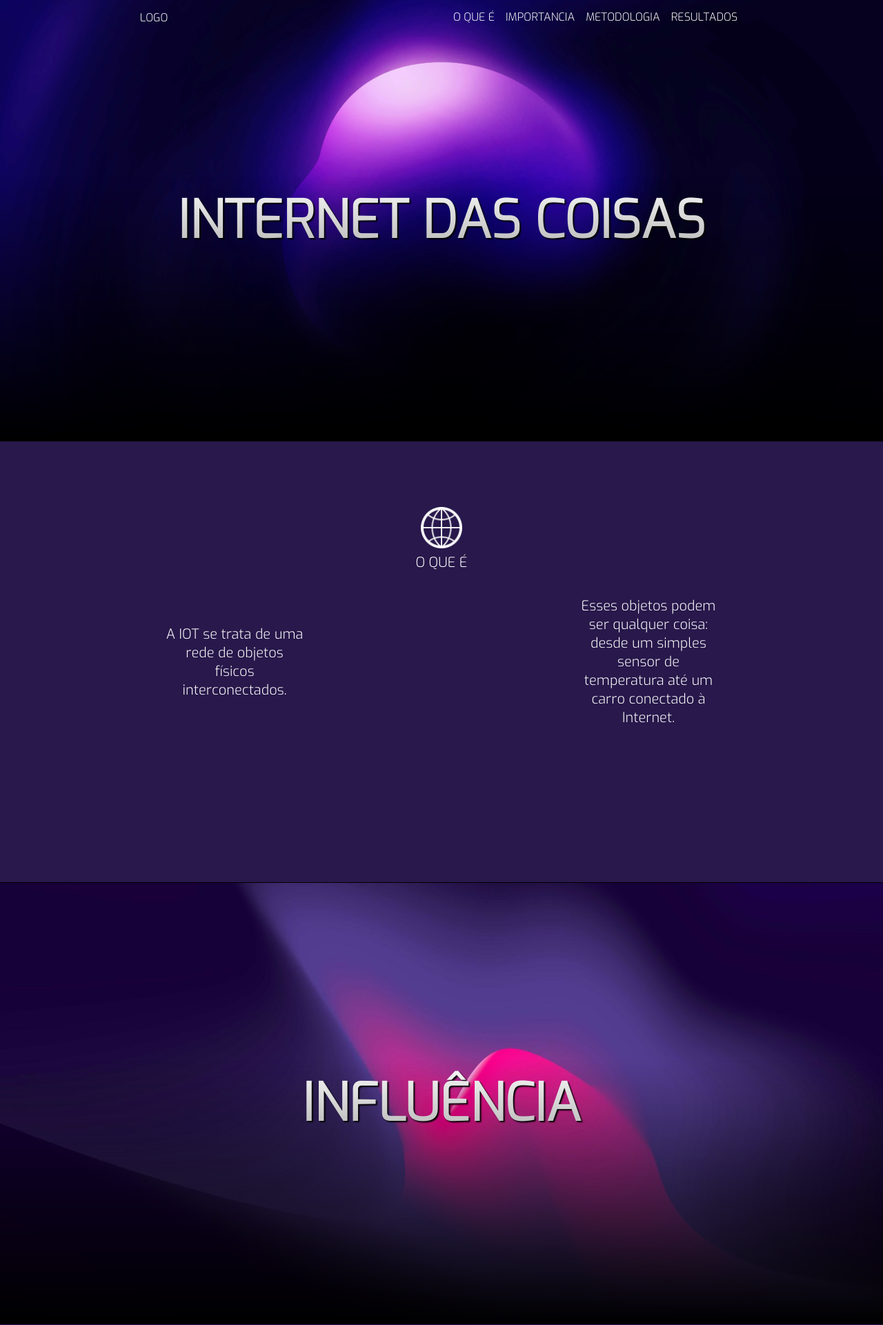
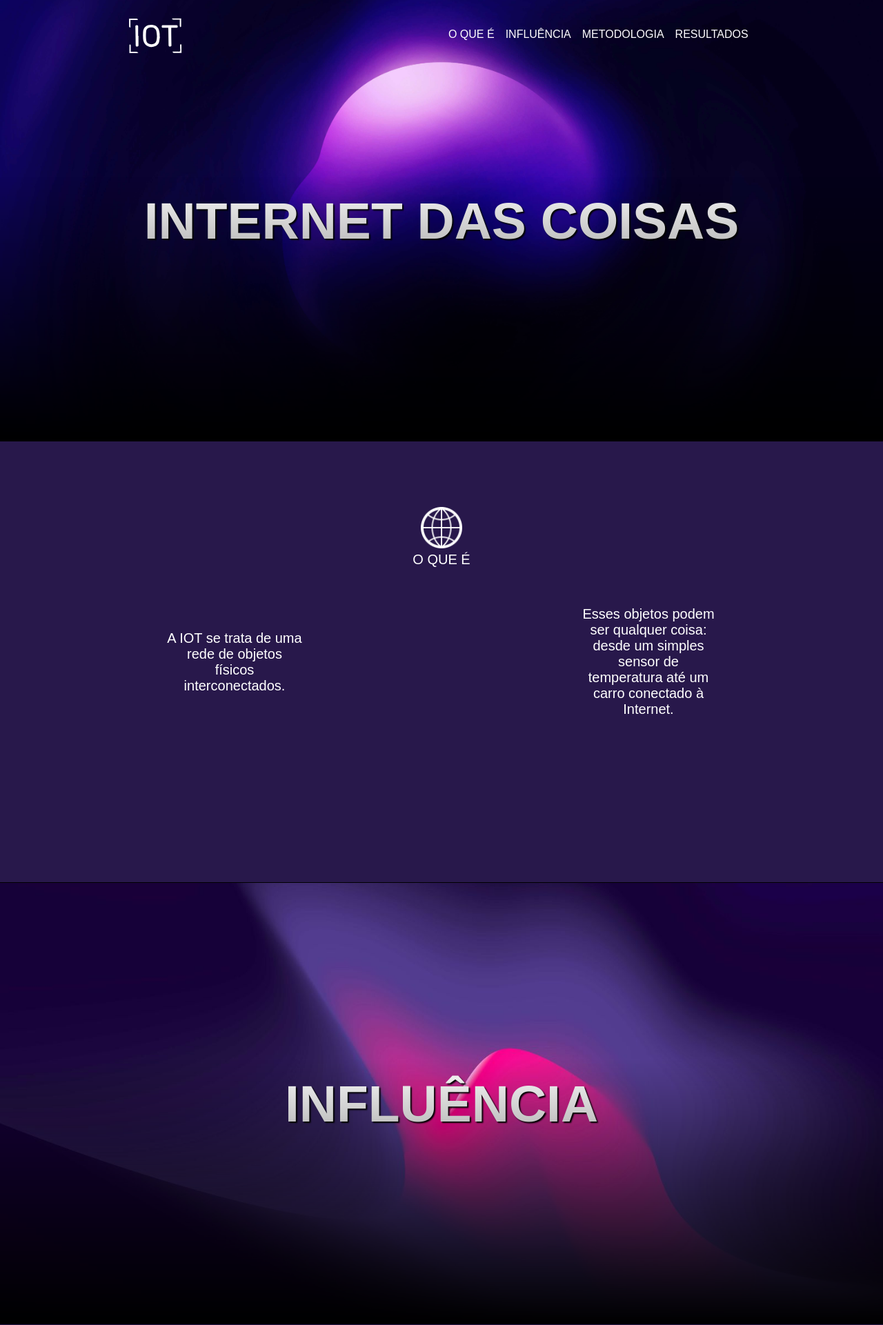
Before and after one commit to NicolasMachado777/SITE-IOT, a PHP site: page / in a window 1280 px wide. Shown: the top 1921 px of the page at 69% size. Run offline with PHP 8.4, Linux system fonts and the light colour scheme.

Commit message:
logo e começo footer

```diff
--- a/index.html
+++ b/index.html
@@ -15,19 +15,19 @@
     </div>
     <header id="navbar">
         <div>
-            LOGO
+            <img src="img/logo3.svg" alt="" srcset="" width="80px" height="80px" class="content">
         </div>
         <ul id="navigation-web" class="content">
             <li><a href="#oque">O QUE É</a> </li>
-            <li><a href="#">IMPORTANCIA</a></li>
-            <li><a href="#">METODOLOGIA</a></li>
-            <li><a href="#">RESULTADOS</a></li>
+            <li><a href="#influencia">INFLUÊNCIA</a></li>
+            <li><a href="#metodologia">METODOLOGIA</a></li>
+            <li><a href="#graficos">RESULTADOS</a></li>
         </ul>
         <ul id="navigation-cell">
             <li><a href="#oque"> QUE É</a> </li>
-            <li><a href="#">IMPORTANCIA</a></li>
-            <li><a href="#">METODOLOGIA</a></li>
-            <li><a href="#">RESULTADOS</a></li>
+            <li><a href="#influencia">IMPORTANCIA</a></li>
+            <li><a href="#metodologia">METODOLOGIA</a></li>
+            <li><a href="#graficos">RESULTADOS</a></li>
         </ul>
         <img src="img/icons8-menu.svg" alt="" id="sidebar" onclick="openbar()">
     </header>
@@ -84,9 +84,12 @@
             <p class="content">
                 <img id="prancheta" src="img/pranch.png" alt="" srcset="" height="150px" width="150px">
                 <br>
-                A escala foi elaborada no processo de concordância a partir do conhecimento sobre a IOT. A variação da concordância foi definida como:
-                Discordo plenamente, Discordo, Indiferente, Concordo e Concordo plenamente, construída de acordo com o conhecimento da IOT, envolvendo:
-                I) o dia a dia das pessoas, II) O que pensam sobre o assunto, III) a experiencia com a IOT e IV) o impacto em suas vidas.
+                A escala foi elaborada no processo de concordância a partir do conhecimento sobre a IOT. A variação da
+                concordância foi definida como:
+                Discordo plenamente, Discordo, Indiferente, Concordo e Concordo plenamente, construída de acordo com o
+                conhecimento da IOT, envolvendo:
+                I) o dia a dia das pessoas, II) O que pensam sobre o assunto, III) a experiencia com a IOT e IV) o
+                impacto em suas vidas.
             </p>
         </div>
     </section>
@@ -199,6 +202,24 @@
             <button id="next" onclick="passarpergunta()">Proxima pergunta</button>
         </div>
     </section>
+    <footer>
+        <div class="teste" class="textos">
+                <p><img src="img/logo3.svg" alt="" srcset="" width="150px" height="150px" class="content"></p>
+            <div class="content">Lorem ipsum dolor sit amet, consectetur adipisicing elit. Possimus dolorum illo quod praesentium nam?
+                Nisi
+                aliquam ullam a blanditiis ut, sapiente incidunt fugiat ipsam amet, commodi impedit deserunt quas
+                temporibus.
+            </div>
+            <div class="content">
+                Lorem ipsum dolor sit amet consectetur adipisicing elit. Labore, dolorum natus omnis eum eos illo, cum
+                unde
+                quo in, aut recusandae facilis ad. Molestias aliquam animi aspernatur dignissimos possimus molestiae?
+            </div>
+        </div>
+        <div class="footerbottom">
+            <p class="content">Copyright &copy;2023; Designed by </p>
+        </div>
+    </footer>
     <div class="cursor"></div>
     <script src="js.js"></script>
     <script src="js-mouse.js"></script>
--- a/style.css
+++ b/style.css
@@ -4,7 +4,7 @@
     margin: 0;
     padding: 0;
     box-sizing: border-box;
-    font-family: 'Exo', sans-serif;
+    font-family: 'Poppins', sans-serif;
     --azul: #003554;
     --branco: #ffffff;
     --roxo: #28184b;
@@ -28,7 +28,7 @@ header {
     color: white;
     position: absolute;
     top: 0px;
-    height: 50px;
+    height: 100px;
     z-index: 9;
     transition: 0.5s;
     flex-wrap: wrap;
@@ -82,7 +82,7 @@ header>ul>li>a {
         align-items: center;
         flex-direction: column;
         justify-content: space-around;
-        top: 50px;
+        top: 100px;
         background-color: transparent;
         height: 0px;
         width: 100%;
@@ -182,7 +182,8 @@ section.parallax::after {
     margin: 0 50px;
     padding: 25px 0;
 }
-#texto-oque p:nth-child(2){
+
+#texto-oque p:nth-child(2) {
     align-self: self-start;
 }
 
@@ -285,7 +286,7 @@ section.parallax::after {
     text-align: center;
     font-size: 20px;
     width: 400px;
-    margin: 0 50px;
+    margin: auto;
     padding: 25px 0;
 }
 
@@ -452,6 +453,29 @@ section.parallax::after {
     background-color: rgb(212, 138, 0);
 }
 
+/* FOOTER */
+footer {
+    color: white;
+    background-color: var(--roxo);
+    height: 40vh;
+    font-size: 20px;
+    width: 100%;
+}
+.teste{
+    display: flex;
+    justify-content: center;
+}
+.footerbottom{
+    display: flex;
+    justify-content: center;
+}
+@media(max-width:1050px){
+    .teste{
+        display: flex;
+        flex-direction: column;
+        width: auto;
+    }
+}
 /*_________________________________________________________________________________________________________*/
 
 
@@ -476,11 +500,13 @@ section.parallax::after {
     transition: 1.5s;
     overflow: hidden;
 }
-@media(max-width:1050px){
-    .cursor{
+
+@media(max-width:1050px) {
+    .cursor {
         display: none;
     }
 }
+
 .cursor {
     width: 30px;
     height: 30px;
```
Also changed, not shown: img/logo.svg (added), img/logo2.svg (added), img/logo3.svg (added).
